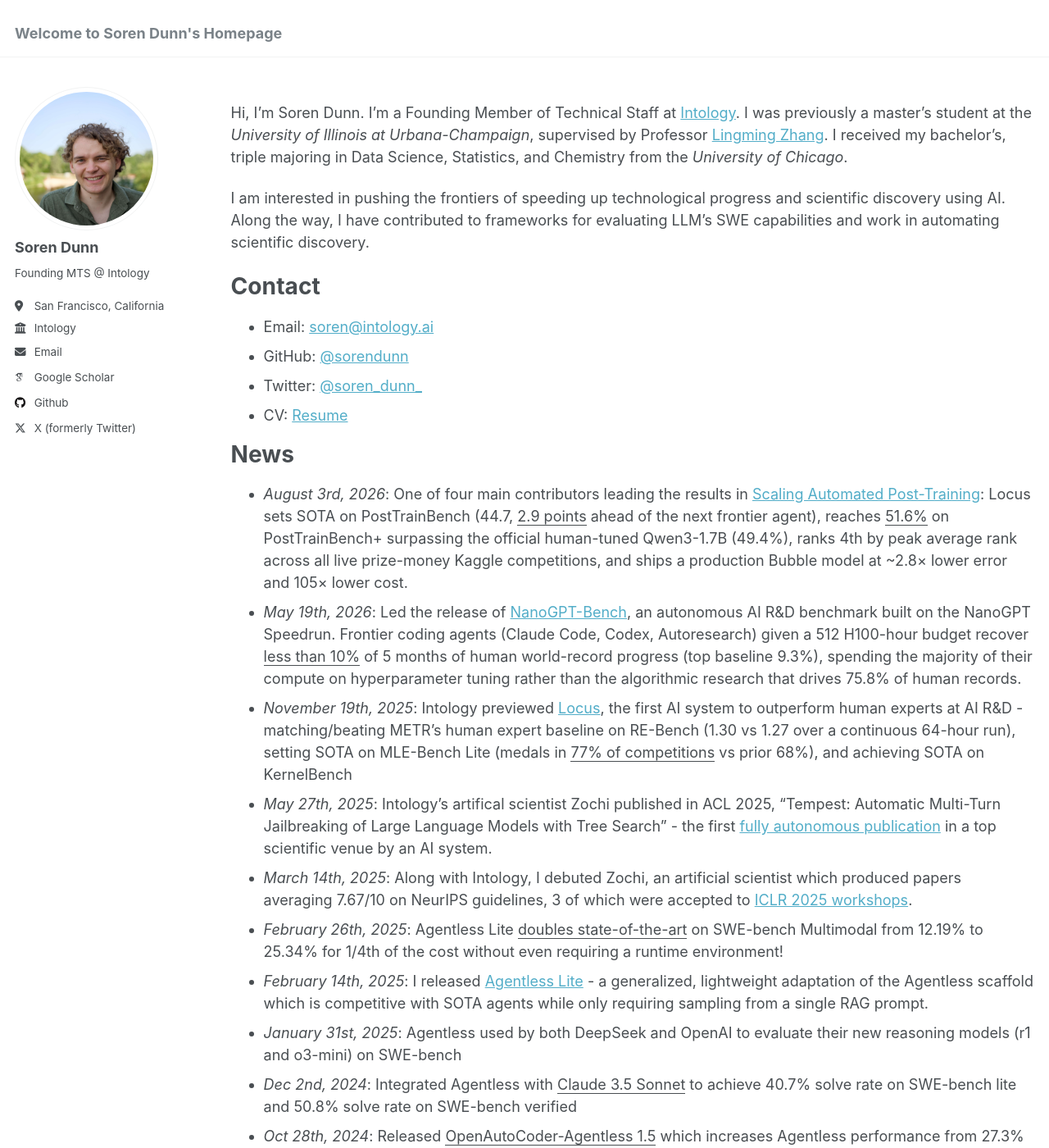
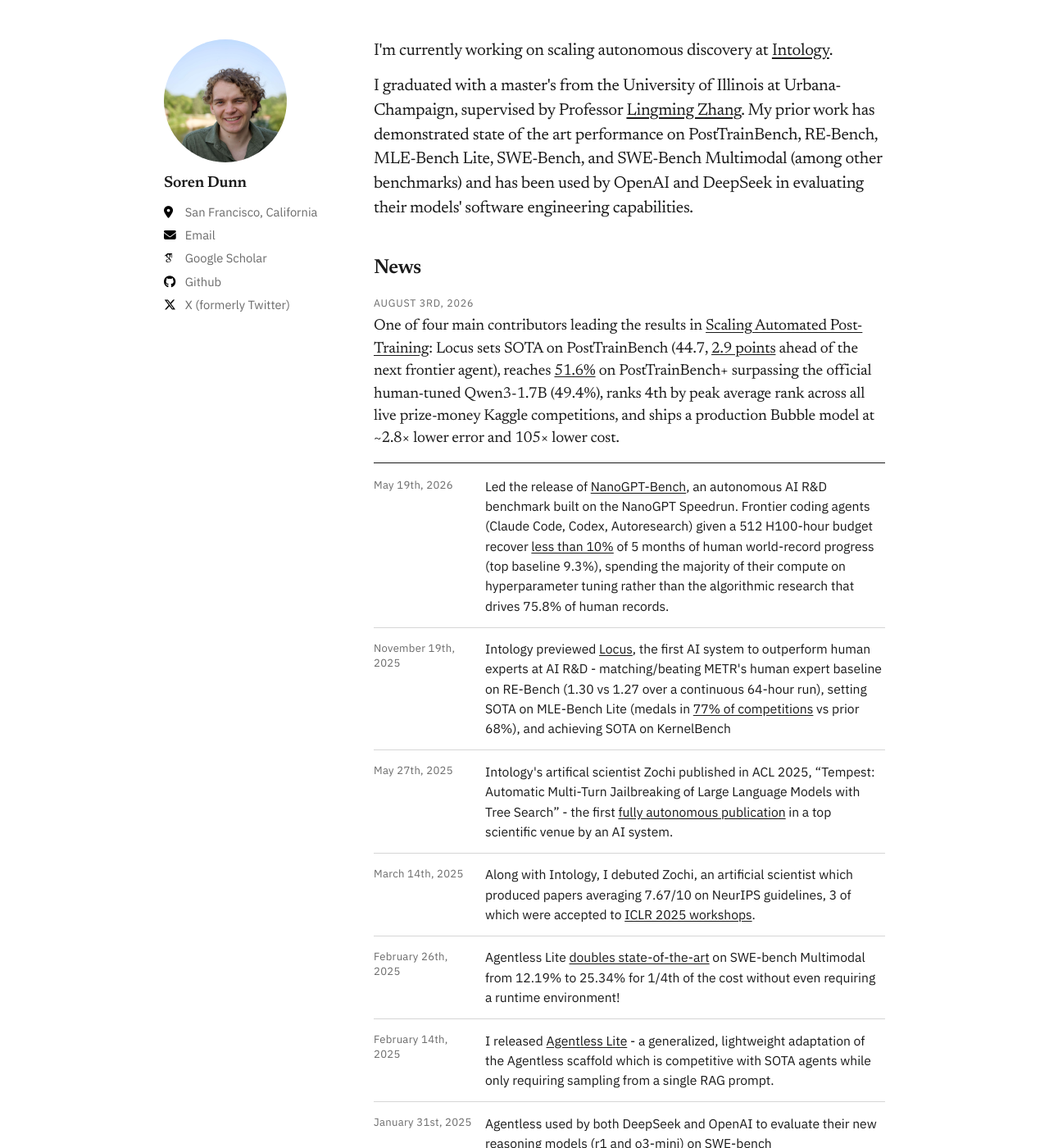
Before and after one commit to sorendunn/sorendunn.github.io, a Jekyll site: the page built from _pages/about.md, in a window 1280 px wide and 1400 px high. Shown: the whole window at 82% size. Built offline with Jekyll 4.4.1, drawn with Linux system fonts in a browser that asks for light colours; some web fonts are replaced; some of the changed text lies outside the part shown.

Commit message:
Redesign homepage to editorial B7 layout
Replace the Academic Pages archive homepage with a custom home layout: Newsreader blurb, editorial news, title-first publications, resume link, and a classic circular sidebar without bio/employer duplication.

Co-authored-by: Cursor <cursoragent@cursor.com>

```diff
--- a/_config.yml
+++ b/_config.yml
@@ -24,9 +24,9 @@ author:
   avatar           : "profile.jpg"
   name             : "Soren Dunn"
   pronouns         : # example: "she/her"
-  bio              : "Founding MTS @ Intology"
+  bio              : # "Founding MTS @ Intology"
   location         : "San Francisco, California"
-  employer         : "Intology"
+  employer         : # "Intology"
   uri              : #"soren@intology.ai"
   email            : "soren@intology.ai"
 
--- /dev/null
+++ b/_includes/home-sidebar.html
@@ -0,0 +1,24 @@
+{% include base_path %}
+<aside class="identity">
+  <div class="avatar">
+    <img src="{{ base_path }}/images/{{ site.author.avatar }}" alt="{{ site.author.name }}">
+  </div>
+  <h1 class="name">{{ site.author.name }}</h1>
+  <ul class="social social-icons">
+    {% if site.author.location %}
+    <li class="author__desktop"><i class="fa-solid fa-location-dot icon-pad-right" aria-hidden="true"></i>{{ site.author.location }}</li>
+    {% endif %}
+    {% if site.author.email %}
+    <li><a href="mailto:{{ site.author.email }}"><i class="fas fa-fw fa-envelope icon-pad-right" aria-hidden="true"></i>Email</a></li>
+    {% endif %}
+    {% if site.author.googlescholar %}
+    <li><a href="{{ site.author.googlescholar }}"><i class="ai ai-google-scholar icon-pad-right"></i>Google Scholar</a></li>
+    {% endif %}
+    {% if site.author.github %}
+    <li><a href="https://github.com/{{ site.author.github }}"><i class="fab fa-fw fa-github icon-pad-right" aria-hidden="true"></i>Github</a></li>
+    {% endif %}
+    {% if site.author.twitter %}
+    <li><a href="https://twitter.com/{{ site.author.twitter }}"><i class="fab fa-fw fa-x-twitter icon-pad-right" aria-hidden="true"></i>X (formerly Twitter)</a></li>
+    {% endif %}
+  </ul>
+</aside>
--- /dev/null
+++ b/_layouts/home.html
@@ -0,0 +1,29 @@
+---
+layout: compress
+---
+
+{% include base_path %}
+
+<!doctype html>
+<html lang="{{ site.locale | slice: 0,2 }}" class="no-js">
+  <head>
+    <meta charset="utf-8">
+    {% include seo.html %}
+    <meta name="viewport" content="width=device-width, initial-scale=1">
+    <link rel="preconnect" href="https://fonts.googleapis.com">
+    <link rel="preconnect" href="https://fonts.gstatic.com" crossorigin>
+    <link href="https://fonts.googleapis.com/css2?family=Newsreader:ital,opsz,wght@0,6..72,400;0,6..72,600;1,6..72,400&family=IBM+Plex+Sans:ital,wght@0,400;0,500;0,600;1,400&display=swap" rel="stylesheet">
+    <link rel="stylesheet" href="https://cdnjs.cloudflare.com/ajax/libs/font-awesome/6.5.2/css/all.min.css">
+    <link rel="stylesheet" href="{{ base_path }}/assets/css/academicons.css">
+    <link rel="stylesheet" href="{{ base_path }}/assets/css/home.css">
+    {% include head/custom.html %}
+  </head>
+  <body>
+    <div class="shell">
+      {% include home-sidebar.html %}
+      <main class="main" role="main">
+        {{ content }}
+      </main>
+    </div>
+  </body>
+</html>
--- a/_pages/about.md
+++ b/_pages/about.md
@@ -9,50 +8,52 @@ redirect_from:
 
 {% include base_path %}
 
-Hi, I'm Soren Dunn. I'm a Founding Member of Technical Staff at [Intology](https://www.intology.ai). I was previously a master's student at the *University of Illinois at Urbana-Champaign*, supervised by Professor [Lingming Zhang](https://lingming.cs.illinois.edu/index.html). I received my bachelor's, triple majoring in Data Science, Statistics, and Chemistry from the *University of Chicago*.
+<div class="blurb">
+  <p>I'm currently working on scaling autonomous discovery at <a href="https://www.intology.ai">Intology</a>.</p>
+  <p>I graduated with a master's from the University of Illinois at Urbana-Champaign, supervised by Professor <a href="https://lingming.cs.illinois.edu/index.html">Lingming Zhang</a>. My prior work has demonstrated state of the art performance on PostTrainBench, RE-Bench, MLE-Bench Lite, SWE-Bench, and SWE-Bench Multimodal (among other benchmarks) and has been used by OpenAI and DeepSeek in evaluating their models' software engineering capabilities.</p>
+</div>
 
-I am interested in pushing the frontiers of speeding up technological progress and scientific discovery using AI. Along the way, I have contributed to frameworks for evaluating LLM's SWE capabilities and work in automating scientific discovery.
+<section id="news">
+  <h2>News</h2>
+  <ul class="news-list">
+    <li class="featured"><span class="date">August 3rd, 2026</span><div class="body">One of four main contributors leading the results in <a href="https://intology.ai/blog/scaling-automated-post-training">Scaling Automated Post-Training</a>: Locus sets SOTA on PostTrainBench (44.7, <ins>2.9 points</ins> ahead of the next frontier agent), reaches <ins>51.6%</ins> on PostTrainBench+ surpassing the official human-tuned Qwen3-1.7B (49.4%), ranks 4th by peak average rank across all live prize-money Kaggle competitions, and ships a production Bubble model at ~2.8× lower error and 105× lower cost.</div></li>
+    <li><span class="date">May 19th, 2026</span><div class="body">Led the release of <a href="https://www.intology.ai/blog/nanogpt-bench">NanoGPT-Bench</a>, an autonomous AI R&amp;D benchmark built on the NanoGPT Speedrun. Frontier coding agents (Claude Code, Codex, Autoresearch) given a 512 H100-hour budget recover <ins>less than 10%</ins> of 5 months of human world-record progress (top baseline 9.3%), spending the majority of their compute on hyperparameter tuning rather than the algorithmic research that drives 75.8% of human records.</div></li>
+    <li><span class="date">November 19th, 2025</span><div class="body">Intology previewed <a href="https://www.intology.ai/blog/previewing-locus">Locus</a>, the first AI system to outperform human experts at AI R&amp;D - matching/beating METR's human expert baseline on RE-Bench (1.30 vs 1.27 over a continuous 64-hour run), setting SOTA on MLE-Bench Lite (medals in <ins>77% of competitions</ins> vs prior 68%), and achieving SOTA on KernelBench</div></li>
+    <li><span class="date">May 27th, 2025</span><div class="body">Intology's artifical scientist Zochi published in ACL 2025, “Tempest: Automatic Multi-Turn Jailbreaking of Large Language Models with Tree Search” - the first <a href="https://www.intology.ai/blog/zochi-acl">fully autonomous publication</a> in a top scientific venue by an AI system.</div></li>
+    <li><span class="date">March 14th, 2025</span><div class="body">Along with Intology, I debuted Zochi, an artificial scientist which produced papers averaging 7.67/10 on NeurIPS guidelines, 3 of which were accepted to <a href="https://www.intology.ai/blog/zochi-tech-report">ICLR 2025 workshops</a>.</div></li>
+    <li><span class="date">February 26th, 2025</span><div class="body">Agentless Lite <ins>doubles state-of-the-art</ins> on SWE-bench Multimodal from 12.19% to 25.34% for 1/4th of the cost without even requiring a runtime environment!</div></li>
+    <li><span class="date">February 14th, 2025</span><div class="body">I released <a href="https://github.com/sorendunn/Agentless-Lite">Agentless Lite</a> - a generalized, lightweight adaptation of the Agentless scaffold which is competitive with SOTA agents while only requiring sampling from a single RAG prompt.</div></li>
+    <li><span class="date">January 31st, 2025</span><div class="body">Agentless used by both DeepSeek and OpenAI to evaluate their new reasoning models (r1 and o3-mini) on SWE-bench</div></li>
+    <li><span class="date">Dec 2nd, 2024</span><div class="body">Integrated Agentless with <ins>Claude 3.5 Sonnet</ins> to achieve 40.7% solve rate on SWE-bench lite and 50.8% solve rate on SWE-bench verified</div></li>
+    <li><span class="date">Oct 28th, 2024</span><div class="body">Released <ins>OpenAutoCoder-Agentless 1.5</ins> which increases Agentless performance from 27.3% to 32.00% on SWE-bench lite</div></li>
+    <li><span class="date">September 26, 2024</span><div class="body">MedCalc-Bench was accepted as an <strong>oral presentation</strong> for the NeurIPS 2024 Datasets and Benchmark Track</div></li>
+    <li><span class="date">September 12, 2024</span><div class="body">Agentess was used by OpenAI as their scaffold of choice for evalauting gpt-4o, o1-mini, and o1-preview's <ins>model autonomy</ins> as part of their preparedness framework</div></li>
+    <li><span class="date">July 1st, 2024</span><div class="body">Released OpenAutoCoder-Agentless 1.0! Agentless currently is the <ins>best open-source approach</ins> on SWE-bench lite with 82 fixes (27.3%) and costing on average $0.34 per issue.</div></li>
+  </ul>
+</section>
 
-Contact
-=====
-- Email: [soren@intology.ai](mailto:soren@intology.ai)
-- GitHub: [@sorendunn](https://github.com/sorendunn)
-- Twitter: [@soren_dunn_](https://twitter.com/soren_dunn_)
-- CV: [Resume](https://drive.google.com/file/d/1vkVBOFYVau3r3tdOwhPvnSWvygM0-r_w/view?usp=sharing)
+<section id="publications">
+  <h2>Publications</h2>
+  <ul class="pubs">
+    <li class="pub">
+      <div class="pub-title"><a href="https://arxiv.org/pdf/2407.01489">Agentless: Demystifying LLM-based Software Engineering Agents</a></div>
+      <div class="pub-authors">Chunqiu Steven Xia*, Yinlin Deng*, <strong>Soren Dunn</strong>, Lingming Zhang</div>
+      <div class="pub-meta"><span class="venue">FSE 2025 Distinguished Paper</span> <span class="badge">Distinguished Paper</span> · July 2024 <span class="plinks"><a class="plink" href="https://arxiv.org/pdf/2407.01489">paper</a><span class="dot">·</span><a class="plink" href="https://github.com/OpenAutoCoder/Agentless">code</a></span></div>
+    </li>
+    <li class="pub">
+      <div class="pub-title"><a href="https://openreview.net/pdf?id=VXohja0vrQ">MedCalc-Bench: Evaluating Large Language Models for Medical Calculations</a></div>
+      <div class="pub-authors">Nikhil Khandekar*, Qiao Jin*, Guangzhi Xiong*, <strong>Soren Dunn</strong>, Serina S Applebaum, Zain Anwar, Maame Sarfo-Gyamfi, Conrad W Safranek, Abid Anwar, Andrew Jiaxing Zhang, Aidan Gilson, Maxwell B Singer, Amisha D Dave, R. Andrew Taylor, Aidong Zhang, Qingyu Chen, Zhiyong Lu</div>
+      <div class="pub-meta"><span class="venue">NeurIPS 2024 Datasets and Benchmark Track Oral</span> <span class="badge">Oral</span> · June 2024 <span class="plinks"><a class="plink" href="https://openreview.net/pdf?id=VXohja0vrQ">paper</a><span class="dot">·</span><a class="plink" href="https://github.com/ncbi-nlp/MedCalc-Bench">code</a></span></div>
+    </li>
+    <li class="pub">
+      <div class="pub-title"><a href="https://pubs.acs.org/doi/full/10.1021/jacs.0c11920">Rational Construction of an Artificial Binuclear Copper Monooxygenase in a Metal–Organic Framework</a></div>
+      <div class="pub-authors">Xuanyu Feng, Yang Song, Justin Chen, Ziwan Xu, <strong>Soren Dunn</strong>, Wenbin Lin</div>
+      <div class="pub-meta"><span class="venue">Journal of the American Chemical Society</span> · January 2021 <span class="plinks"><a class="plink" href="https://pubs.acs.org/doi/full/10.1021/jacs.0c11920">paper</a></span></div>
+    </li>
+  </ul>
+</section>
 
-News
-=====
-- *August 3rd, 2026*: One of four main contributors leading the results in [Scaling Automated Post-Training](https://intology.ai/blog/scaling-automated-post-training): Locus sets SOTA on PostTrainBench (44.7, <ins>2.9 points</ins> ahead of the next frontier agent), reaches <ins>51.6%</ins> on PostTrainBench+ surpassing the official human-tuned Qwen3-1.7B (49.4%), ranks 4th by peak average rank across all live prize-money Kaggle competitions, and ships a production Bubble model at ~2.8× lower error and 105× lower cost.
-- *May 19th, 2026*: Led the release of [NanoGPT-Bench](https://www.intology.ai/blog/nanogpt-bench), an autonomous AI R&D benchmark built on the NanoGPT Speedrun. Frontier coding agents (Claude Code, Codex, Autoresearch) given a 512 H100-hour budget recover <ins>less than 10%</ins> of 5 months of human world-record progress (top baseline 9.3%), spending the majority of their compute on hyperparameter tuning rather than the algorithmic research that drives 75.8% of human records.
-- *November 19th, 2025*: Intology previewed [Locus](https://www.intology.ai/blog/previewing-locus), the first AI system to outperform human experts at AI R&D - matching/beating METR's human expert baseline on RE-Bench (1.30 vs 1.27 over a continuous 64-hour run), setting SOTA on MLE-Bench Lite (medals in <ins>77% of competitions</ins> vs prior 68%), and achieving SOTA on KernelBench
-- *May 27th, 2025*: Intology's artifical scientist Zochi published in ACL 2025, “Tempest: Automatic Multi-Turn Jailbreaking of Large Language Models with Tree Search” - the first [fully autonomous publication](https://www.intology.ai/blog/zochi-acl) in a top scientific venue by an AI system.
-- *March 14th, 2025*: Along with Intology, I debuted Zochi, an artificial scientist which produced papers averaging 7.67/10 on NeurIPS guidelines, 3 of which were accepted to [ICLR 2025 workshops](https://www.intology.ai/blog/zochi-tech-report).
-- *February 26th, 2025*: Agentless Lite <ins>doubles state-of-the-art</ins> on SWE-bench Multimodal from 12.19% to 25.34% for 1/4th of the cost without even requiring a runtime environment!
-- *February 14th, 2025*: I released [Agentless Lite](https://github.com/sorendunn/Agentless-Lite) - a generalized, lightweight adaptation of the Agentless scaffold which is competitive with SOTA agents while only requiring sampling from a single RAG prompt.
-- *January 31st, 2025*: Agentless used by both DeepSeek and OpenAI to evaluate their new reasoning models (r1 and o3-mini) on SWE-bench
-- *Dec 2nd, 2024*: Integrated Agentless with <ins>Claude 3.5 Sonnet</ins> to achieve 40.7% solve rate on SWE-bench lite and 50.8% solve rate on SWE-bench verified
-- *Oct 28th, 2024*: Released <ins>OpenAutoCoder-Agentless 1.5</ins> which increases Agentless performance from 27.3% to 32.00% on SWE-bench lite
-- *September 26, 2024*: MedCalc-Bench was accepted as an **oral presentation** for the NeurIPS 2024 Datasets and Benchmark Track
-- *September 12, 2024*: Agentess was used by OpenAI as their scaffold of choice for evalauting gpt-4o, o1-mini, and o1-preview's <ins>model autonomy</ins> as part of their preparedness framework
-- *July 1st, 2024*: Released OpenAutoCoder-Agentless 1.0! Agentless currently is the <ins>best open-source approach</ins> on SWE-bench lite with 82 fixes (27.3%) and costing on average $0.34 per issue.
-
-Education
-=====
-- Data Science (B.S.) with Honors, Statistics (B.A.), Chemistry (B.A.), University of Chicago October 2019 - June 2023
-- Masters of Statistics, University of Illinois at Urbana-Champaign, August 2023 - June 2025
-
-Experience
-=====
-- Intology, Founding Member of Technical Staff, San Francisco, CA, January 2025 - Present
-  - Led development of [NanoGPT-Bench](https://www.intology.ai/blog/nanogpt-bench), a long-horizon autonomous AI R&D benchmark built on the NanoGPT Speedrun, showing that frontier coding agents recover only 9.3% of human research progress on NanoGPT and almost exclusively perform hyperparameter tuning rather than algorithmic research
-  - Developed experimentation, ideation, paper-writing capabilities, and user interface for Zochi, the first AI system to publish a paper in a top scientific venue (ACL 2025) with reviews placing it in the top 8.2% of all ACL submissions as well as publishing three papers in ICLR 2025 workshops
-  - Configured Zochi to run on MLE-bench, reaching SOTA on a canonical subset of MLE-Bench achieving medals in 50% of Kaggle competitions it was tested on
-
-Publications
-=====
-
-- **[FSE 2025 Distinguished Paper]** Chunqiu Steven Xia\*, Yinlin Deng\*, **Soren Dunn**, Lingming Zhang. *Agentless: Demystifying LLM-based Software Engineering Agents*, July, 2024 [[paper]](https://arxiv.org/pdf/2407.01489) [[code]](https://github.com/OpenAutoCoder/Agentless)
-
-- **[NeurIPS 2024 Datasets and Benchmark Track Oral]** Nikhil Khandekar\*, Qiao Jin\*, Guangzhi Xiong\*, **Soren Dunn**, Serina S Applebaum, Zain Anwar, Maame Sarfo-Gyamfi, Conrad W Safranek, Abid Anwar, Andrew Jiaxing Zhang, Aidan Gilson, Maxwell B Singer, Amisha D Dave, R. Andrew Taylor, Aidong Zhang, Qingyu Chen, Zhiyong Lu. *MedCalc-Bench: Evaluating Large Language Models for Medical Calculations*, June, 2024 [[paper]](https://openreview.net/pdf?id=VXohja0vrQ) [[code]](https://github.com/ncbi-nlp/MedCalc-Bench)
-
-- **[Journal of the American Chemical Society]** Xuanyu Feng, Yang Song, Justin Chen, Ziwan Xu, **Soren Dunn**, Wenbin Lin. *Rational Construction of an Artificial Binuclear Copper Monooxygenase in a Metal–Organic Framework*, January, 2021 [[paper]](https://pubs.acs.org/doi/full/10.1021/jacs.0c11920)
+<section id="resume">
+  <h2>Resume</h2>
+  <p class="resume-link"><a href="https://drive.google.com/file/d/1vkVBOFYVau3r3tdOwhPvnSWvygM0-r_w/view?usp=sharing">link</a></p>
+</section>
--- /dev/null
+++ b/assets/css/home.css
@@ -0,0 +1,332 @@
+:root {
+  --fg: #1a1a1a;
+  --bg: #ffffff;
+  --muted: #6b6b6b;
+  --rule: #d6d6d6;
+  --font-heading: "Newsreader", "Iowan Old Style", Georgia, serif;
+  --font-body: "IBM Plex Sans", "Helvetica Neue", sans-serif;
+}
+
+* { box-sizing: border-box; }
+
+html { color-scheme: light; }
+
+body {
+  margin: 0;
+  background: var(--bg);
+  color: var(--fg);
+  font-family: var(--font-body);
+  font-size: 16px;
+  line-height: 1.55;
+  -webkit-font-smoothing: antialiased;
+  text-rendering: optimizeLegibility;
+}
+
+a {
+  color: var(--fg);
+  text-decoration: underline;
+  text-underline-offset: 0.14em;
+}
+
+ins {
+  text-decoration: underline;
+  text-underline-offset: 0.12em;
+  background: transparent;
+}
+
+.shell {
+  display: grid;
+  grid-template-columns: 200px minmax(0, 42rem);
+  gap: 3.5rem;
+  max-width: 928px;
+  margin: 0 auto;
+  padding: 3rem 1.5rem 5rem;
+}
+
+.identity {
+  position: sticky;
+  top: 2.75rem;
+  align-self: start;
+}
+
+@media (max-width: 900px) {
+  .shell {
+    grid-template-columns: 1fr;
+    gap: 1.75rem;
+    padding-top: 1.75rem;
+  }
+  .identity { position: static; }
+}
+
+.identity .avatar {
+  width: 150px;
+  margin-bottom: 0.85rem;
+}
+
+.identity .avatar img {
+  display: block;
+  width: 150px;
+  height: 150px;
+  object-fit: cover;
+  border-radius: 50%;
+  background: #fff;
+}
+
+.identity .name {
+  font-family: var(--font-heading);
+  font-size: 1.2rem;
+  font-weight: 600;
+  margin: 0.35rem 0 0.85rem;
+  line-height: 1.2;
+  letter-spacing: -0.015em;
+}
+
+.icon-pad-right {
+  padding-right: 0.5em;
+  margin-right: 0.5em;
+  width: 1.25em;
+  text-align: center;
+}
+
+.identity .social {
+  list-style: none;
+  margin: 0;
+  padding: 0;
+  font-family: var(--font-body);
+}
+
+.identity .social li {
+  margin-bottom: 0.35rem;
+  font-size: 0.92rem;
+  line-height: 1.45;
+  color: var(--muted);
+  white-space: nowrap;
+}
+
+.identity .social a {
+  display: block;
+  color: inherit;
+  font-size: 0.92rem;
+  text-decoration: none;
+  padding: 0.05rem 0;
+}
+
+.identity .social a:hover {
+  text-decoration: underline;
+}
+
+.identity .social .fa,
+.identity .social .fas,
+.identity .social .fab,
+.identity .social .fa-solid,
+.identity .social .ai {
+  color: #000;
+}
+
+.main { min-width: 0; }
+
+.blurb {
+  font-family: var(--font-heading);
+  font-size: 1.28rem;
+  line-height: 1.45;
+  letter-spacing: -0.015em;
+  margin: 0 0 2.5rem;
+}
+
+.blurb p {
+  margin: 0 0 0.85rem;
+}
+
+.blurb p:last-child {
+  margin-bottom: 0;
+}
+
+section {
+  margin: 0 0 2.75rem;
+}
+
+section#news {
+  margin-bottom: 2rem;
+}
+
+section h2 {
+  font-family: var(--font-heading);
+  font-size: 0.78rem;
+  font-weight: 600;
+  letter-spacing: 0.08em;
+  text-transform: uppercase;
+  margin: 0 0 1rem;
+  color: var(--muted);
+}
+
+section#news h2,
+section#publications h2,
+section#resume h2 {
+  font-family: var(--font-heading);
+  font-weight: 600;
+  letter-spacing: -0.02em;
+  text-transform: none;
+  color: var(--fg);
+}
+
+section#news h2 {
+  font-size: 1.55rem;
+  margin: 0 0 0.65rem;
+}
+
+section#publications h2,
+section#resume h2 {
+  font-size: 1.35rem;
+  margin: 0 0 1rem;
+}
+
+section#resume h2 {
+  margin: 0 0 0.65rem;
+}
+
+.news-list {
+  list-style: none;
+  margin: 0;
+  padding: 0;
+  display: flex;
+  flex-direction: column;
+  gap: 0;
+}
+
+.news-list li {
+  display: grid;
+  grid-template-columns: 7.5rem minmax(0, 1fr);
+  gap: 1rem;
+  font-size: 0.98rem;
+  line-height: 1.55;
+  padding: 0.85rem 0;
+  border-bottom: 1px solid var(--rule);
+}
+
+.news-list li:last-child {
+  border-bottom: 0;
+  padding-bottom: 0;
+}
+
+.news-list .date {
+  font-style: normal;
+  font-size: 0.82rem;
+  letter-spacing: 0.02em;
+  color: var(--muted);
+  line-height: 1.4;
+  padding-top: 0.15rem;
+}
+
+.news-list li.featured {
+  grid-template-columns: 1fr;
+  gap: 0.4rem;
+  padding: 0 0 0.95rem;
+  margin: 0 0 0.15rem;
+  border-bottom: 1px solid var(--fg);
+}
+
+.news-list li.featured .date {
+  font-size: 0.78rem;
+  text-transform: uppercase;
+  letter-spacing: 0.06em;
+}
+
+.news-list li.featured .body {
+  font-family: var(--font-heading);
+  font-size: 1.18rem;
+  line-height: 1.45;
+  letter-spacing: -0.01em;
+}
+
+.pubs {
+  list-style: none;
+  margin: 0;
+  padding: 0;
+  display: flex;
+  flex-direction: column;
+  gap: 1.35rem;
+}
+
+.pubs .pub-title {
+  font-family: var(--font-heading);
+  font-size: 1.08rem;
+  line-height: 1.35;
+  letter-spacing: -0.01em;
+  margin-bottom: 0.25rem;
+}
+
+.pubs .pub-title a {
+  color: var(--fg);
+  text-decoration: none;
+}
+
+.pubs .pub-title a:hover {
+  text-decoration: underline;
+}
+
+.pubs .pub-authors {
+  font-size: 0.92rem;
+  line-height: 1.45;
+  color: var(--muted);
+  margin-bottom: 0.2rem;
+}
+
+.pubs .pub-meta {
+  font-size: 0.88rem;
+  color: var(--muted);
+}
+
+.pubs .pub-meta .venue {
+  display: inline;
+  font-weight: 600;
+  color: var(--fg);
+  margin: 0;
+}
+
+.pubs .badge {
+  display: inline-block;
+  font-size: 0.72rem;
+  font-weight: 600;
+  letter-spacing: 0.04em;
+  text-transform: uppercase;
+  border: 1px solid var(--rule);
+  padding: 0.05rem 0.35rem;
+  margin-left: 0.25rem;
+  color: var(--fg);
+}
+
+.pubs .plinks {
+  margin-left: 0.15rem;
+}
+
+.pubs .plink {
+  color: var(--muted);
+  text-decoration: underline;
+  text-underline-offset: 0.12em;
+}
+
+.pubs .dot {
+  margin: 0 0.35rem;
+  color: #bbb;
+}
+
+.resume-link {
+  margin: 0;
+  font-size: 0.98rem;
+}
+
+.resume-link a {
+  color: var(--fg);
+}
+
+@media (max-width: 640px) {
+  .news-list li {
+    grid-template-columns: 1fr;
+    gap: 0.25rem;
+  }
+  .identity .avatar,
+  .identity .avatar img {
+    width: 96px;
+    height: 96px;
+  }
+}
```
Also changed, not shown: other parts of _pages/about.md (+1 -2 lines), 1 other file.
